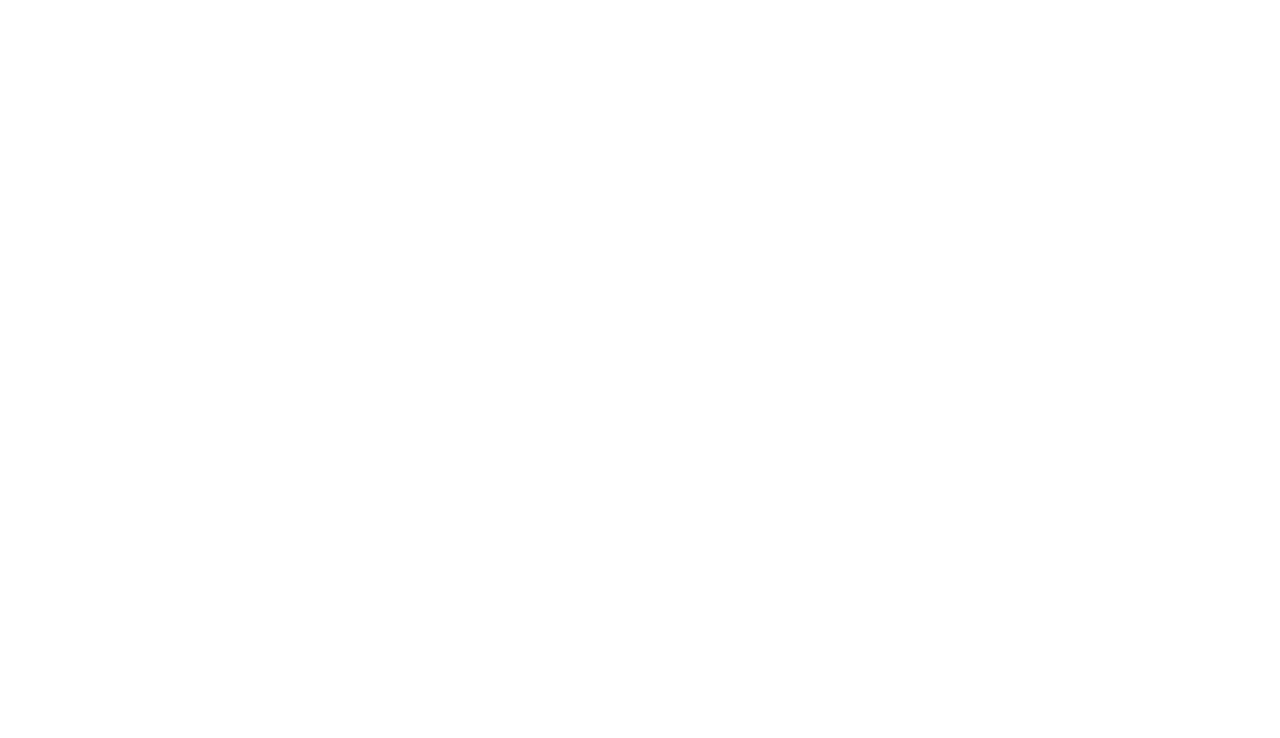
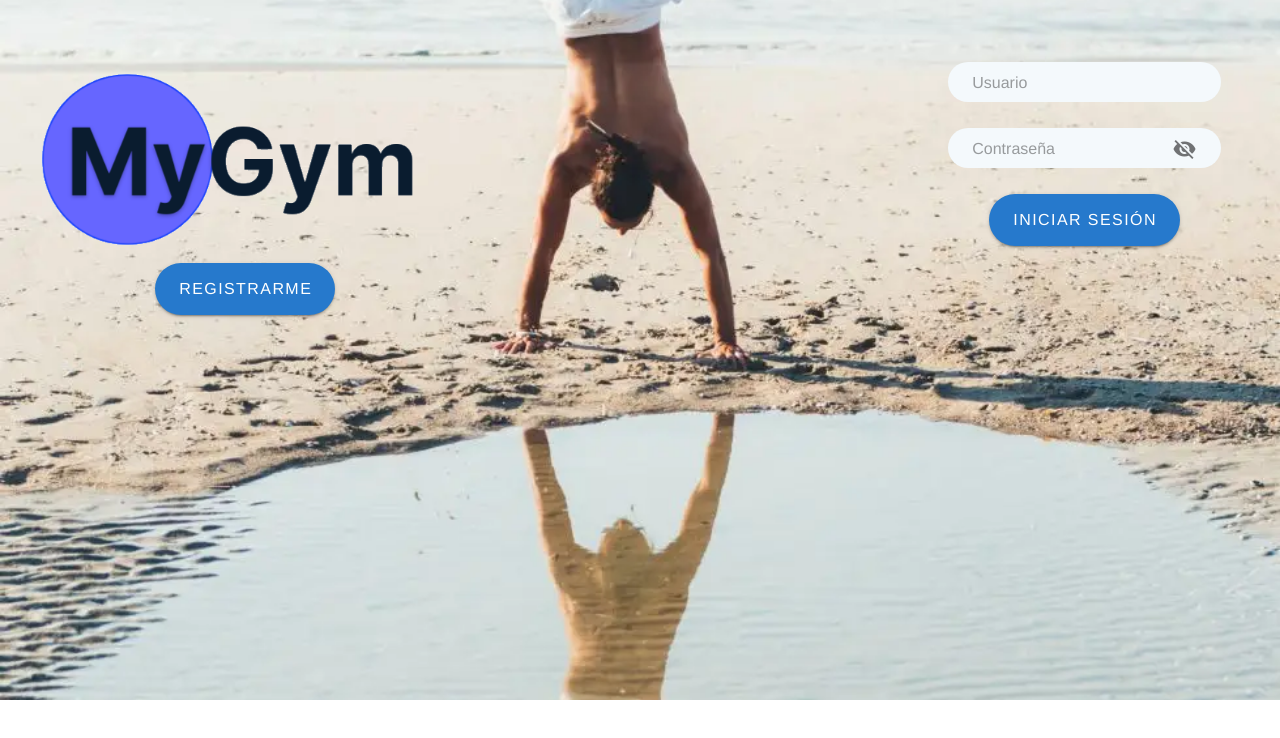
Before and after one commit to daguichi/mygym-web, a Vue app: page /LogIn in a window 1280 px wide. Shown: the top 738 px of the page. Built offline with nearby package versions, Linux system fonts and the light colour scheme.

Commit message:
log in view

```diff
--- a/src/components/RegisterCard.vue
+++ b/src/components/RegisterCard.vue
@@ -5,8 +5,10 @@
         <v-row justify="center" align="center">
           <v-card class="rounded-xl" rounded color="#92D9D3" elevation="1">
             <v-container class="account-icon">
-                    <v-row justify="center" aligh= "center">
-                        <v-icon color="#475dff" dense large x-large>mdi-account-circle</v-icon>
+              <v-row justify="center" aligh="center">
+                <v-icon color="#475dff" dense large x-large
+                  >mdi-account-circle</v-icon
+                >
               </v-row>
             </v-container>
             <v-card-text>
@@ -23,7 +25,7 @@
                     placeholderColor="#aaa"
                     textAlign="left"
                     textColor="#333"
-                        truncate={false}
+                    truncate="{false}"
                     value=""
                     x-large
                   ></v-text-field>
@@ -40,7 +42,7 @@
                     placeholderColor="#aaa"
                     textAlign="left"
                     textColor="#333"
-                        truncate={false}
+                    truncate="{false}"
                     value=""
                     x-large
                   ></v-text-field>
@@ -63,7 +65,7 @@
                     placeholderColor="#aaa"
                     textAlign="left"
                     textColor="#333"
-                            truncate={false}
+                    truncate="{false}"
                     value=""
                     x-large
                   ></v-text-field>
@@ -86,18 +88,13 @@
                     placeholderColor="#aaa"
                     textAlign="left"
                     textColor="#333"
-                            truncate={false}
+                    truncate="{false}"
                     value=""
                     x-large
                   ></v-text-field>
                 </v-row>
                 <v-row class="text-center" justify="center">
-                        <v-btn
-                        elevation="2"
-                        color="#2679CC"
-                        dark
-                        x-large
-                        rounded
+                  <v-btn elevation="2" color="#2679CC" dark x-large rounded
                     >REGISTRARSE
                   </v-btn>
                 </v-row>
@@ -113,21 +110,21 @@
 <script>
 export default {
   name: "RegisterCard",
-  data () {
+  data() {
     return {
       show1: false,
       show2: true,
       show3: false,
       show4: false,
-        password:'',
+      password: "",
       rules: {
-          required: value => !!value || 'Requerido.',
-          min: v => v.length >= 8 || 'Minimo 8 caracteres',
-          emailMatch: () => (`The email and password you entered don't match`),
+        required: (value) => !!value || "Requerido.",
+        min: (v) => v.length >= 8 || "Minimo 8 caracteres",
+        emailMatch: () => `The email and password you entered don't match`,
       },
-      }
+    };
   },
-}
+};
 </script>
 
 <style scoped>
--- a/src/components/navBar.vue
+++ b/src/components/navBar.vue
@@ -1,12 +1,7 @@
 <template>
-  <v-app-bar
-      app
-      color="primary"
-
-  >
+  <v-app-bar app color="primary">
     <!-- aca arriba podemos agregarle la siguiente cosa pero queda muy grueso al principio:  shrink-on-scroll-->
     <v-app-bar-nav-icon></v-app-bar-nav-icon>
-
 
     <v-spacer></v-spacer>
     <v-spacer></v-spacer>
@@ -14,59 +9,31 @@
     <v-row>
       <v-col>
         <router-link to="/Register">
-          <v-btn
-
-              elevation="2"
-              rounded
-              x-large
-              outlined
-          >
-
+          <v-btn elevation="2" rounded x-large outlined>
             home
-            <v-icon>
-              right
-              mdi-home</v-icon>
-
+            <v-icon> right mdi-home</v-icon>
           </v-btn>
         </router-link>
       </v-col>
       <v-col>
-        <v-btn
-            elevation="2"
-            rounded
-            outlined
-            x-large
-
-        >
-          rutinas
-          <v-icon>
-            right
-            mdi-weight-lifter</v-icon>
-        </v-btn>
+        <router-link to="/LogIn">
+          <v-btn elevation="2" rounded outlined x-large>
+            rutinas
+            <v-icon> right mdi-weight-lifter</v-icon>
+          </v-btn>
+        </router-link>
       </v-col>
       <v-col>
-        <v-btn
-            elevation="2"
-            rounded
-            outlined
-            x-large
-        >
+        <v-btn elevation="2" rounded outlined x-large>
           favoritos
-          <v-icon>
-            right
-            mdi-heart
-          </v-icon>
+          <v-icon> right mdi-heart </v-icon>
         </v-btn>
       </v-col>
     </v-row>
     <v-spacer></v-spacer>
     <v-spacer></v-spacer>
-    <v-btn
-        x-large>
-      <v-icon>
-        left
-        mdi-account-circle
-      </v-icon>
+    <v-btn x-large>
+      <v-icon> left mdi-account-circle </v-icon>
       username
     </v-btn>
   </v-app-bar>
@@ -74,10 +41,9 @@
 
 <script>
 export default {
-  name: "navBar"
-}
+  name: "navBar",
+};
 </script>
 
 <style scoped>
-
 </style>
--- a/src/router/index.js
+++ b/src/router/index.js
@@ -2,6 +2,7 @@
 import VueRouter from 'vue-router'
 import Home from '../views/Home.vue'
 import Register from '../views/Register.vue'
+import LogIn from '../views/LogIn.vue'
 
 Vue.use(VueRouter)
 
@@ -17,6 +18,11 @@
     name: 'Home',
     component: Home
   },
+  {
+    path: '/LogIn',
+    name: 'LogIn',
+    component: LogIn
+  }
 ]
 
 const router = new VueRouter({
--- a/src/views/Register.vue
+++ b/src/views/Register.vue
@@ -36,7 +36,7 @@
   background-size: cover;
   background-repeat: no-repeat;
   background-position: center;
-  background-color: rgb(153,102,153,40);
+  background-color: rgba(0, 0, 0, 0.315);
   opacity: 1;
 }
 
--- a/src/views/logIn.vue
+++ b/src/views/logIn.vue
@@ -1,17 +1,109 @@
 <template>
-<v-container>
-  <v-card>
-    hola
-  </v-card>
-</v-container>
+  <v-app>
+    <div class="fondo">
+      <v-container>
+        <v-row>
+          <v-col md="4">
+            <v-row align="center" justify="center">
+              <v-img
+                class="borders"
+                max-height="250"
+                max-width="450"
+                src="../assets/output-onlinepngtools.png"
+              ></v-img>
+            </v-row>
+            <v-btn elevation="2" color="#2679CC" dark x-large rounded
+              >Registrarme
+            </v-btn>
+          </v-col>
+          <v-col></v-col>
+          <v-col md="3">
+            <v-container class="borders">
+              <v-row>
+                <v-text-field
+                  background-color="rgb(244, 249, 252)"
+                  placeholder="Usuario"
+                  elevation="2"
+                  color="black"
+                  dense
+                  filled
+                  rounded
+                  placeholderColor="#aaa"
+                  textAlign="left"
+                  textColor="#333"
+                  truncate="{false}"
+                  value=""
+                  x-large
+                ></v-text-field>
+              </v-row>
+              <v-row>
+                <v-text-field
+                  v-model="password"
+                  :append-icon="show1 ? 'mdi-eye' : 'mdi-eye-off'"
+                  :rules="[rules.required]"
+                  :type="show1 ? 'text' : 'password'"
+                  name="input-10-1"
+                  placeholder="Contraseña"
+                  @click:append="show1 = !show1"
+                  background-color="rgb(244, 249, 252)"
+                  elevation="2"
+                  color="black"
+                  dense
+                  filled
+                  rounded
+                  placeholderColor="#aaa"
+                  textAlign="left"
+                  textColor="#333"
+                  truncate="{false}"
+                  value=""
+                  x-large
+                ></v-text-field>
+              </v-row>
+              <v-row class="text-center" justify="center">
+                <v-btn elevation="2" color="#2679CC" dark x-large rounded
+                  >Iniciar sesión
+                </v-btn>
+              </v-row>
+            </v-container>
+          </v-col>
+        </v-row>
+      </v-container>
+    </div>
+  </v-app>
 </template>
 
 <script>
 export default {
-  name: "logIn"
-}
+  name: "LogIn",
+  data() {
+    return {
+      show1: false,
+      show2: true,
+      show3: false,
+      show4: false,
+      password: "",
+      rules: {
+        required: (value) => !!value || "Requerido.",
+        emailMatch: () => `The email and password you entered don't match`,
+      },
+    };
+  },
+};
 </script>
 
 <style scoped>
-
+.fondo {
+  width: auto;
+  height: 700px;
+  overflow: visible;
+  background-image: url("../assets/fondo.png");
+  background-size: cover;
+  background-repeat: no-repeat;
+  background-position: center;
+  background-color: rgba(0, 0, 0, 0.315);
+  opacity: 1;
+}
+.borders {
+  margin-top: 50px;
+}
 </style>
```
Also changed, not shown: src/assets/fondo.png (added). Lines whose indentation alone changed are shown as unchanged.
